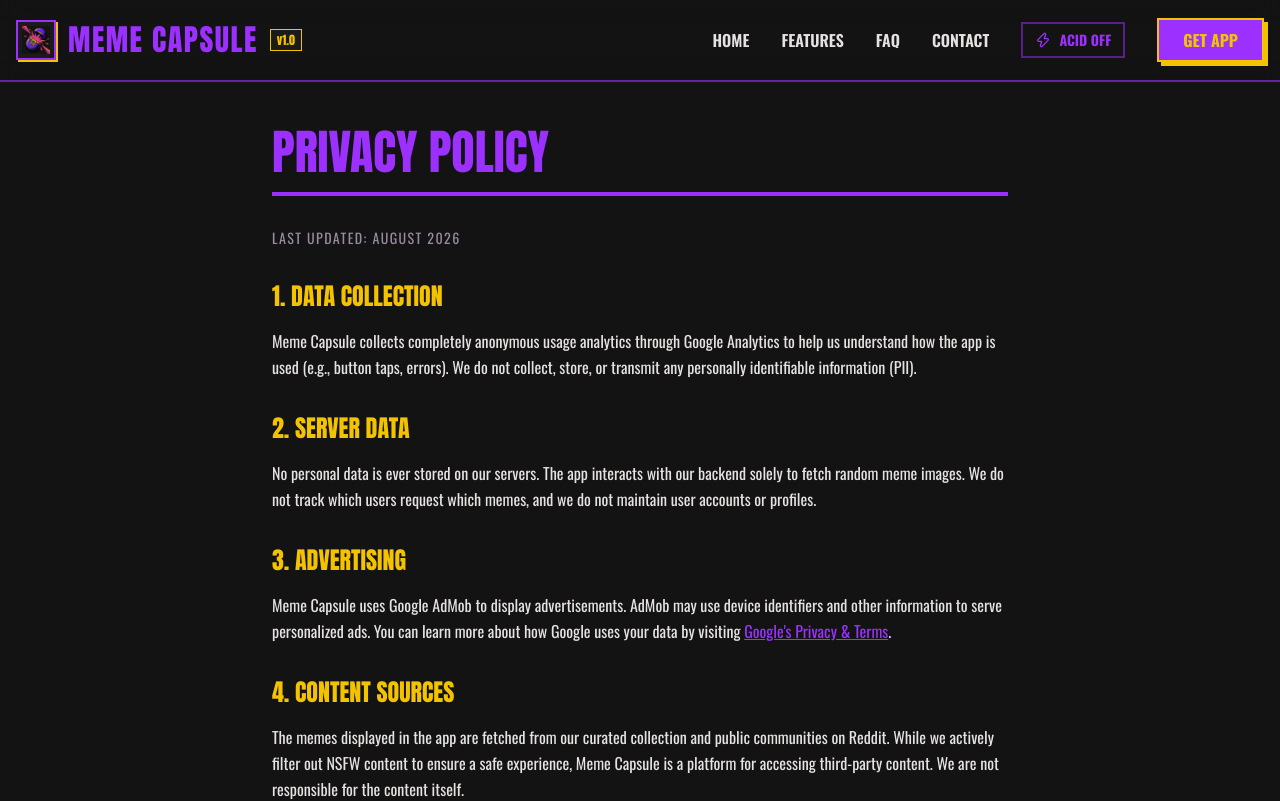
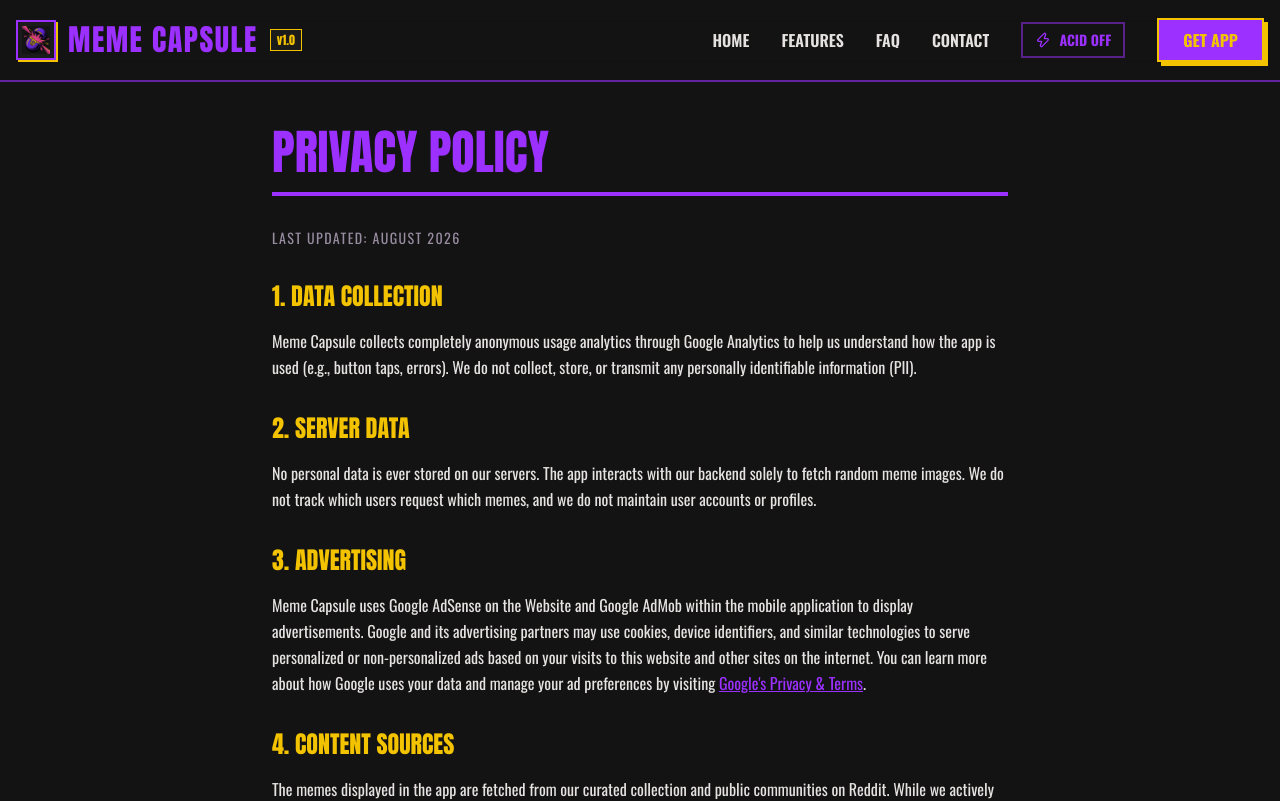
Before and after one commit to bbethical010-glitch/bbethical010-glitch.github.io, a React (Vite) app: page /#/privacy in a window 1280 px wide. Shown: the top 801 px of the page. Built offline with nearby package versions, Linux system fonts and the light colour scheme.

Commit message:
feat: integrate Google AdSense (ca-pub-2093403233028868) and add ads.txt

```diff
--- a/index.html
+++ b/index.html
@@ -48,6 +48,9 @@
     gtag('js', new Date());
     gtag('config', 'G-8VMD4ZNQQK');
   </script>
+
+  <!-- Google AdSense -->
+  <script async src="https://pagead2.googlesyndication.com/pagead/js/adsbygoogle.js?client=ca-pub-2093403233028868" crossorigin="anonymous"></script>
 
   <!-- Google Fonts -->
   <link rel="preconnect" href="https://fonts.googleapis.com">
--- a/public/privacy.html
+++ b/public/privacy.html
@@ -7,6 +7,7 @@
   <meta name="description" content="Meme Capsule privacy policy.">
   <link rel="canonical" href="https://memecapsule.wtf/privacy.html">
   <link rel="icon" type="image/png" href="/icon-192.png">
+  <script async src="https://pagead2.googlesyndication.com/pagead/js/adsbygoogle.js?client=ca-pub-2093403233028868" crossorigin="anonymous"></script>
   <link href="https://fonts.googleapis.com/css2?family=Anton&family=Oswald:wght@400;500;600;700&display=swap" rel="stylesheet">
   <style>
     :root { color-scheme: dark; --bg: #131313; --text: #e5e2e1; --muted: #988ca1; --purple: #9b30ff; --gold: #f4c300; --pink: #dd0061; }
@@ -39,7 +40,7 @@
     </section>
     <section>
       <h2>3. Advertising</h2>
-      <p>Meme Capsule uses Google AdMob to display advertisements. AdMob may use device identifiers and other information to serve personalized ads. You can learn more about how Google uses your data by visiting <a href="https://policies.google.com/technologies/partner-sites">Google's Privacy &amp; Terms</a>.</p>
+      <p>Meme Capsule uses Google AdSense on the Website and Google AdMob within the mobile application to display advertisements. Google and its advertising partners may use cookies, device identifiers, and similar technologies to serve ads based on your visits to this website and other sites on the internet. You can learn more about how Google uses your data and manage your ad preferences by visiting <a href="https://policies.google.com/technologies/partner-sites" target="_blank" rel="noopener noreferrer">Google's Privacy &amp; Terms</a>.</p>
     </section>
     <section>
       <h2>4. Content Sources</h2>
--- a/src/constants/config.ts
+++ b/src/constants/config.ts
@@ -7,6 +7,7 @@
   apiBase:         'https://meme-capsule-eww.pages.dev',
   formspreeId:     'xwlenwzr',
   gaId:            'G-8VMD4ZNQQK',
+  adsenseClientId: 'ca-pub-2093403233028868',
   githubUrl:       'https://github.com/bbethical010-glitch/bbethical010-glitch.github.io',
   developerName:   'Pratham Pandey',
   contactEmail:    'bbethical010@gmail.com',
--- a/src/pages/Privacy.tsx
+++ b/src/pages/Privacy.tsx
@@ -34,7 +34,7 @@
           <section>
             <h2 className="font-anton text-2xl text-gold uppercase mb-4">3. Advertising</h2>
             <p>
-              Meme Capsule uses Google AdMob to display advertisements. AdMob may use device identifiers and other information to serve personalized ads. You can learn more about how Google uses your data by visiting{' '}
+              Meme Capsule uses Google AdSense on the Website and Google AdMob within the mobile application to display advertisements. Google and its advertising partners may use cookies, device identifiers, and similar technologies to serve personalized or non-personalized ads based on your visits to this website and other sites on the internet. You can learn more about how Google uses your data and manage your ad preferences by visiting{' '}
               <a href="https://policies.google.com/technologies/partner-sites" target="_blank" rel="noopener noreferrer" className="text-purple hover:text-pink underline">
                 Google's Privacy & Terms
               </a>.
```
Also changed, not shown: public/ads.txt (added).
